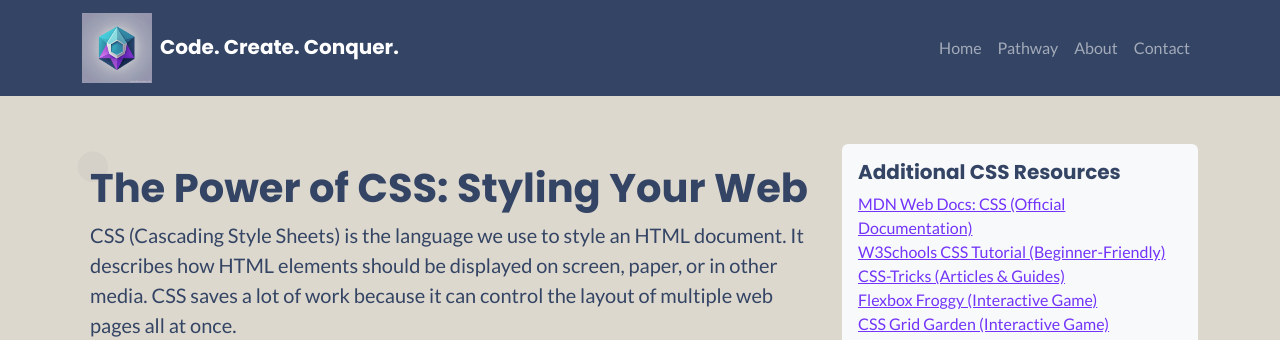
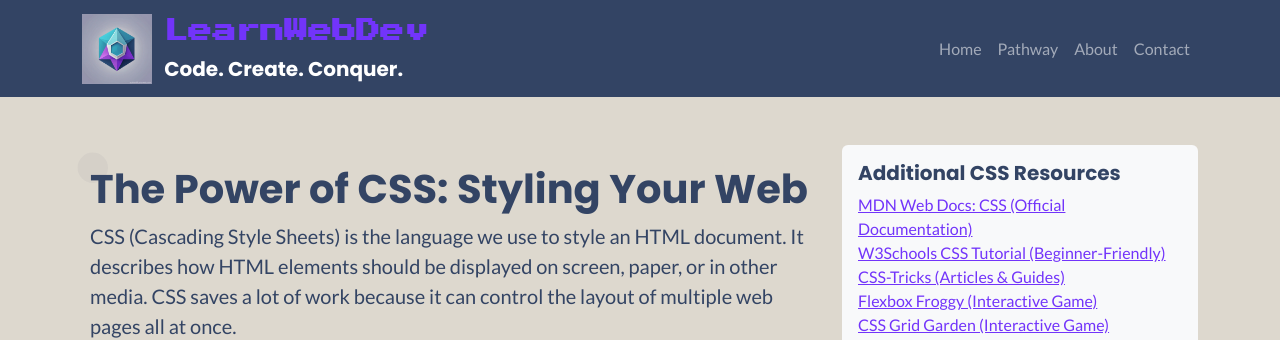
Before and after one commit to DanielTso/learn-web-dev, a plain HTML site: page post-css.html in a window 1280 px wide. Shown: the top 340 px of the page. Drawn offline with nearby package versions, Linux system fonts and the light colour scheme.

Commit message:
feat: Apply new navbar logo and text alignment to blog posts

```diff
--- a/post-css.html
+++ b/post-css.html
@@ -11,7 +11,12 @@
     <!-- Navigation Bar -->
     <nav class="navbar navbar-expand-lg navbar-dark bg-dark">
         <div class="container">
-            <a class="navbar-brand" href="index.html"><img src="images/devblog_logo.jpg" alt="DevBlog Logo" style="height: 70px;"><span class="ms-2 d-none d-sm-inline">Code. Create. Conquer.</span></a>
+            <a class="navbar-brand" href="index.html"><img src="images/devblog_logo.jpg" alt="DevBlog Logo" style="height: 70px;">
+                <div class="d-inline-block align-middle ms-2">
+                    <span class="d-block" id="learn-web-dev-text">LearnWebDev</span>
+                    <span class="d-none d-sm-block">Code. Create. Conquer.</span>
+                </div>
+            </a>
             <button class="navbar-toggler" type="button" data-bs-toggle="collapse" data-bs-target="#navbarNav" aria-controls="navbarNav" aria-expanded="false" aria-label="Toggle navigation">
                 <span class="navbar-toggler-icon"></span>
             </button>
```
Also changed, not shown: post-html.html (+6 -1 lines), post-js.html (+6 -1 lines).
